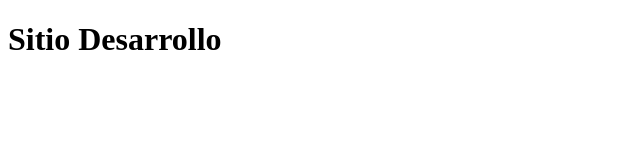
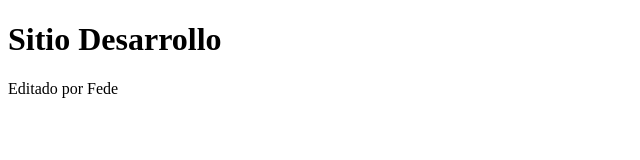
Before and after one commit to EloyMeglio/GITFEDE, a plain HTML site: page index.html in a window 1280 px wide. Shown: the whole page, without its empty margins (0-640 px from the left). Drawn offline with Linux system fonts and the light colour scheme.

Commit message:
adding a paragraph

```diff
--- a/index.html
+++ b/index.html
@@ -8,5 +8,6 @@
 </head>
 <body>
     <h1>Sitio Desarrollo</h1>
+    <p>Editado por Fede</p>
 </body>
 </html>
```
